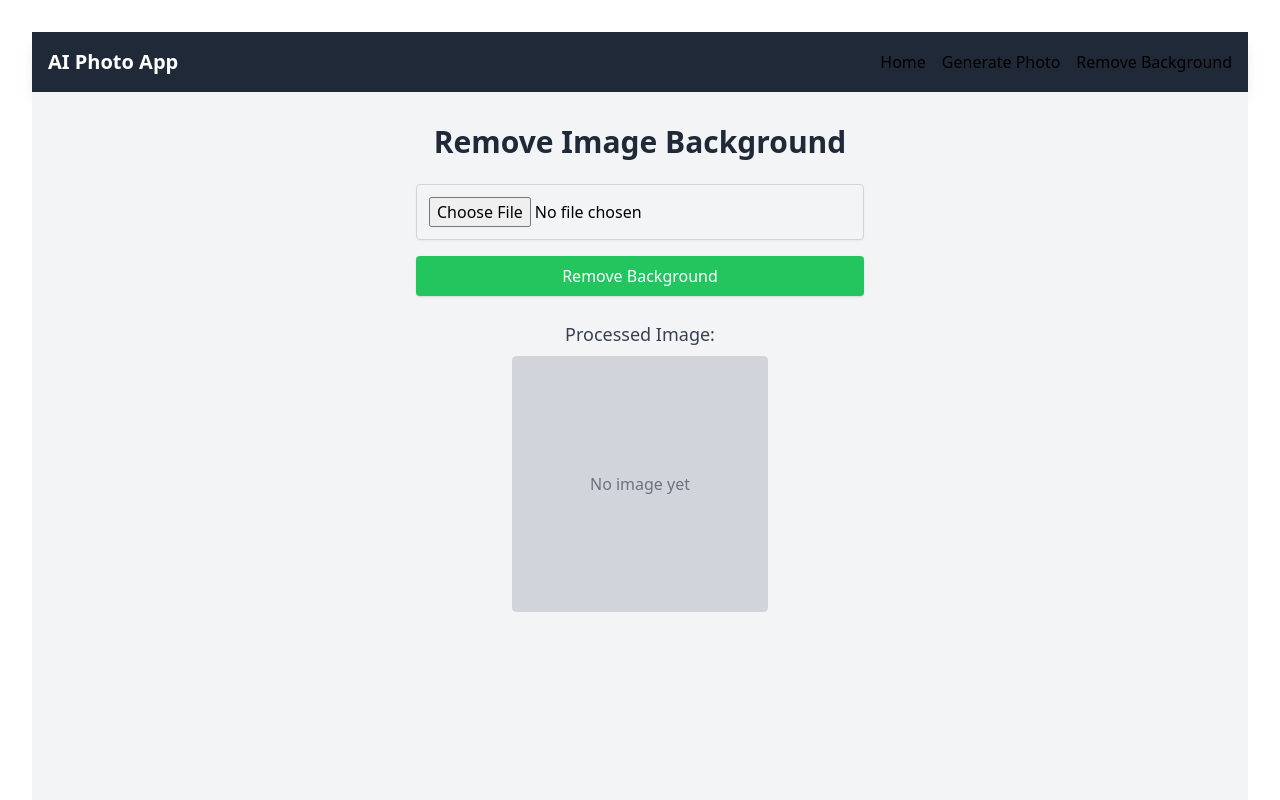
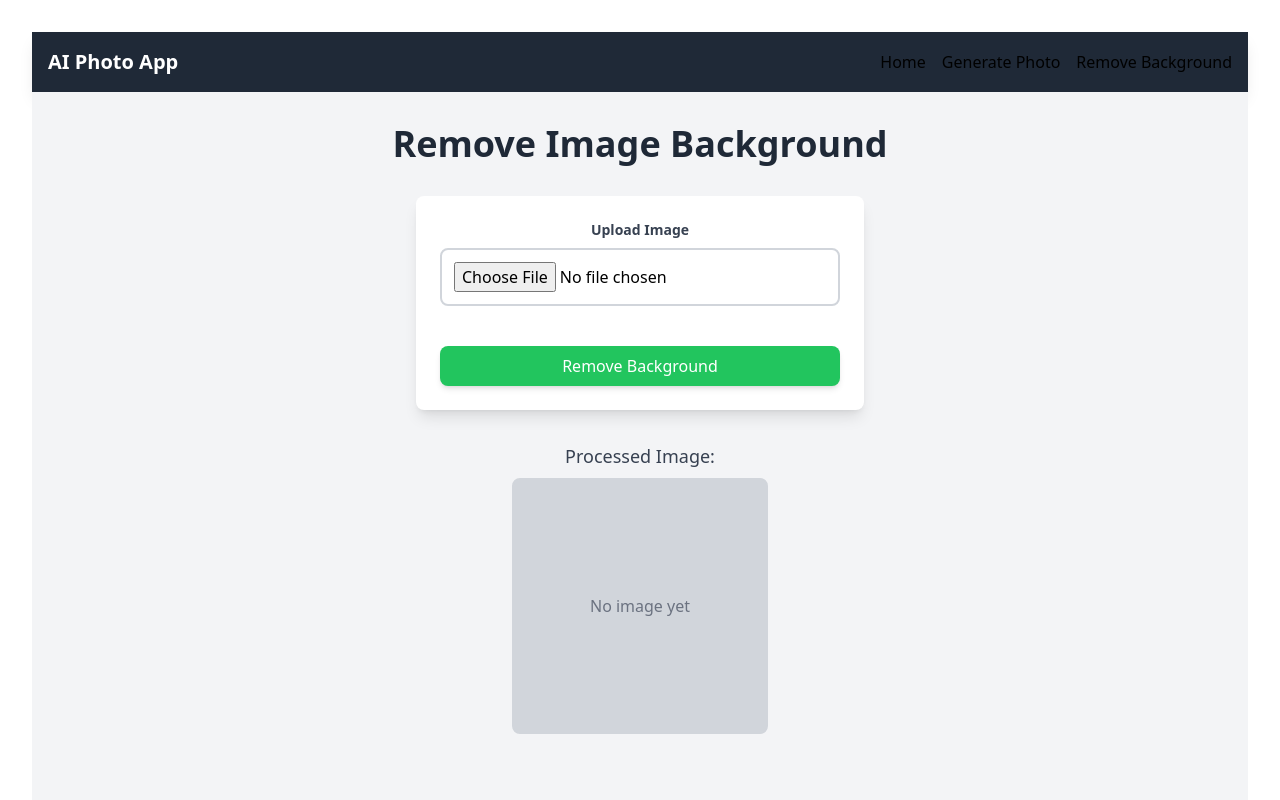
Before and after one commit to Rafayurgit/TTIAI, a React (Vite) app: page /remove-background in a window 1280 px wide. Shown: the top 800 px of the page. Built offline with nearby package versions, Linux system fonts and the light colour scheme.

Commit message:
Add: some styling

```diff
--- a/src/pages/RemoveBackground.jsx
+++ b/src/pages/RemoveBackground.jsx
@@ -1,9 +1,4 @@
 import React, {useState} from 'react';
-
-
-
-
-
 
 const RemoveBackground = () => {
 
@@ -12,7 +7,6 @@ const RemoveBackground = () => {
   const [processedImage, setProcessedImage]= useState(null);
 
   const handelFileChange =(event)=>{
-
     const file= event.target.files[0];
     if(file){
       const reader=new FileReader();
@@ -36,37 +30,41 @@ const RemoveBackground = () => {
     },2000)
   }
 
-
   return (
     <div className="bg-gray-100 min-h-screen flex flex-col items-center p-8">
-      <h2 className="text-3xl font-bold text-gray-800 mb-6">Remove Image Background</h2>
-      <div className="w-full max-w-md">
+      <h2 className="text-4xl font-extrabold text-gray-800 mb-8">Remove Image Background</h2>
+
+      <div className="w-full max-w-md bg-white p-6 rounded-lg shadow-lg">
+        <div className="mb-6">
+          <label className="block text-gray-700 text-sm font-semibold mb-2">Upload Image</label>
           <input
             type="file"
             accept="image/*"
-          className="w-full p-3 mb-4 border border-gray-300 rounded shadow-sm"
+            className="w-full p-3 mb-4 border-2 border-gray-300 rounded-lg focus:outline-none focus:ring-2 focus:ring-blue-500 transition ease-in-out"
             onChange={handelFileChange}
           />
-        <button className="w-full bg-green-500 text-white py-2 rounded shadow"
+        </div>
+
+        <button
+          className={`w-full py-2 rounded-lg shadow-md transition duration-300 ease-in-out ${isProcessing ? 'bg-gray-500' : 'bg-green-500 hover:bg-green-600'} text-white`}
           disabled={isProcessing}
           onClick={handelRemoveBg}
         >
-          {isProcessing ? ("Processing...") : ("Remove Background")}
+          {isProcessing ? "Processing..." : "Remove Background"}
         </button>
       </div>
 
-      <div className="mt-6">
+      <div className="mt-8">
         <h3 className="text-lg text-gray-700 mb-2">Processed Image:</h3>
-        {uploadedImage ? (
-          <div>
-            <img src={uploadedImage} alt="Uploaded" className='w-64 h-64 object-cover border border-gray-300 rounded' />
+        {processedImage ? (
+          <div className="w-64 h-64 flex items-center justify-center bg-gray-300 border-2 border-gray-300 rounded-lg overflow-hidden">
+            <img src={processedImage} alt="Processed" className="w-full h-full object-cover" />
           </div>
         ) : (
-        <div className="w-64 h-64 bg-gray-300 border border-gray-300 rounded flex items-center justify-center">
+          <div className="w-64 h-64 bg-gray-300 border-2 border-gray-300 rounded-lg flex items-center justify-center">
             <p className="text-gray-500">No image yet</p>
           </div>
         )}
-
       </div>
     </div>
   );
```
Lines whose indentation alone changed are shown as unchanged.
